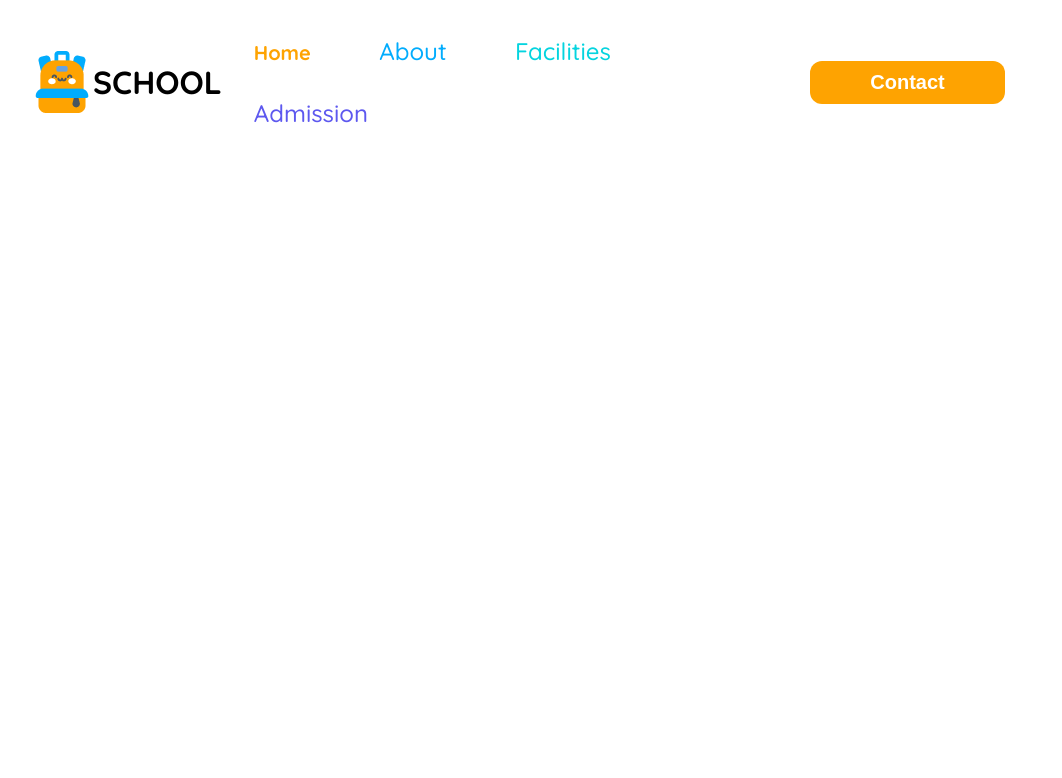
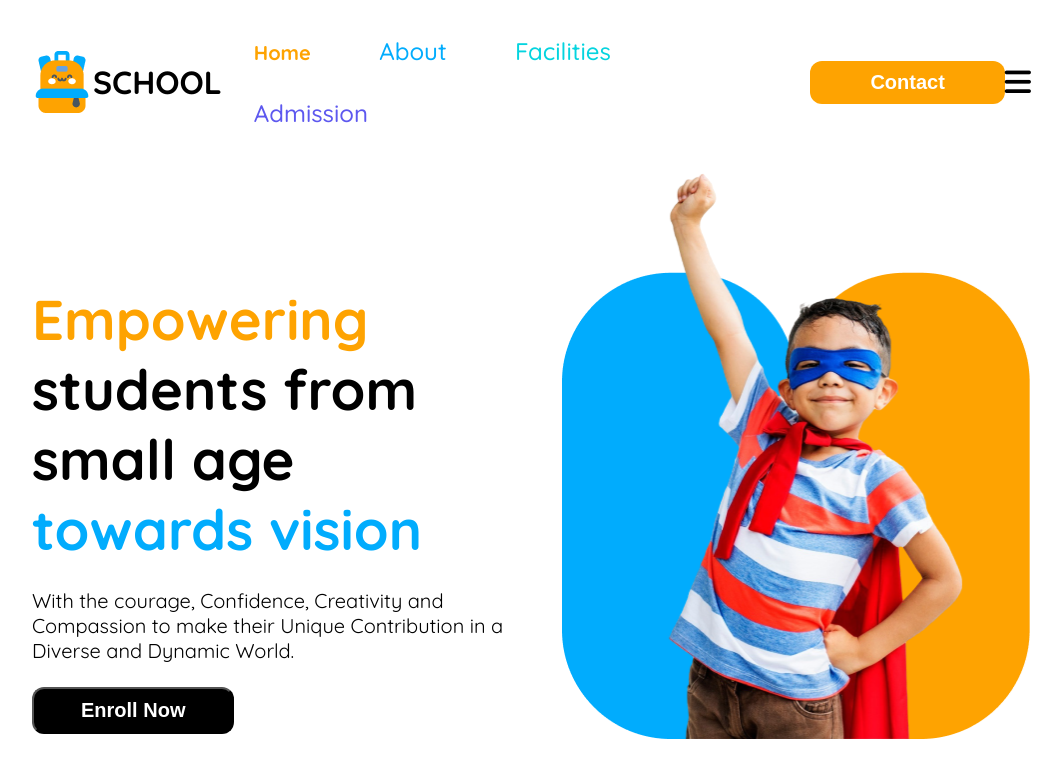
Before and after one commit to dhanasor/my-secand-assignment, a plain HTML site: page index.html in a window 1280 px wide. Shown: the whole page, without its empty margins (109-1171 px from the left). Drawn offline with Linux system fonts and the light colour scheme.

Commit message:
banner styles

```diff
--- a/index.html
+++ b/index.html
@@ -24,5 +24,17 @@
          <button class="btn-primary">Contact</button>
          <i id="bars" class="fa-solid fa-bars"></i>
          </nav>
+
+         <!-- banner styles -->
+         <div class="bannar">
+            <div class="bannar-contant">
+                <h1 class="bannar-title"> <span id="orange">Empowering</span> students from small age <span id="skyblue">towards vision</span></h1>
+                <p class="bannar-description">With the courage, Confidence, Creativity and Compassion to make their Unique Contribution in a Diverse and Dynamic World.</p>
+                <button class="btn">Enroll Now</button>
+            </div>
+            <img src="../assets/hero-kids.png" alt="" class="bannar-img">
+         </div>
+   </header>
+   <main>
 </body>
 </html>
--- a/styles/styles.css
+++ b/styles/styles.css
@@ -12,15 +12,25 @@
 
   }
   /* navber styles */
+  #bars{
+    font-size: 1.87rem;
+  }
+  a{
+    text-decoration: none;
+    color: black;
+    font-weight: 700;
+    font-size: 2rem;
+    align-items: center;
+  }
   .display-flex{
     display: flex;
     align-items: center;
   }
-  #bars{
-   font-size: 30px;
-   visibility: hidden;
-  }
+
   .navber{
+    display: flex;
+    align-items: center;
+    justify-content: space-around;
     margin: 20px 140px;
   }
   nav{
@@ -40,6 +50,7 @@
     text-decoration: none;
 
   }
+
   .brand{
     color: black;
     font-weight: 700;
@@ -74,3 +85,41 @@
     font-size: 1.5rem;
     color: #5D58EF;
   }
+ /* banner styles */
+ .bannar{
+  display: flex;
+  margin: 20px 141px 60px;
+}
+.bannar-contant{
+align-items: center;
+margin-top: 120px;
+}
+.bannar-img{
+ max-width: 468px;
+ height: 575px;
+ margin-left: 50px;
+}
+.bannar-title{
+ font-weight: 700;
+ font-size: 3.5rem;
+ padding-bottom: 24px;
+}
+#orange{
+  color: #FEA301;
+}
+#skyblue{
+  color: #01ACFD;
+}
+.bannar-description{
+font-weight: 400;
+font-size: 1.25rem;
+padding-bottom: 24px;
+}
+.btn{
+font-weight: 700;
+font-size: 1.25rem;
+background-color: black;
+border-radius: 12px;
+padding: 10px 47px;
+color: #FFFFFF;
+}
```
